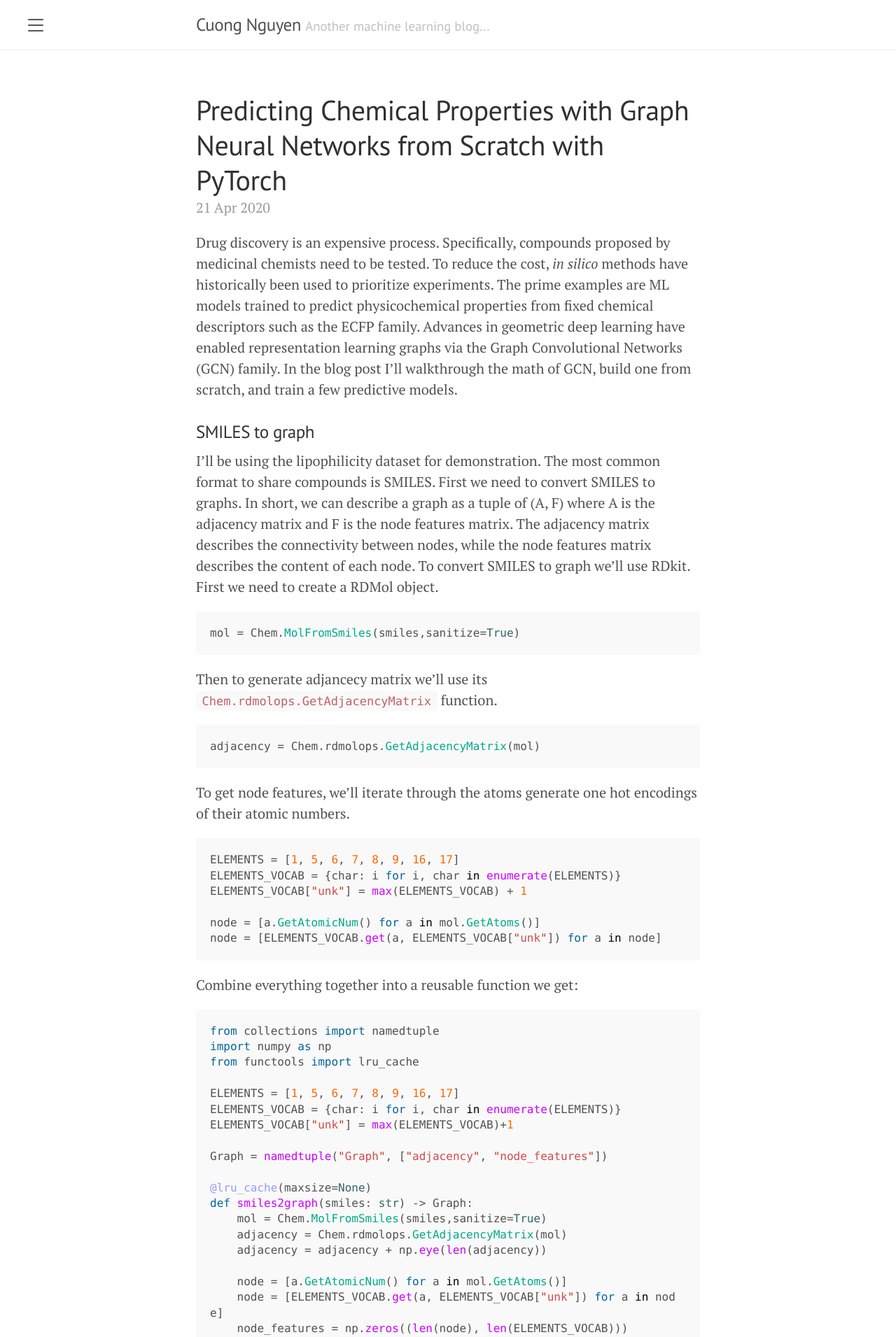
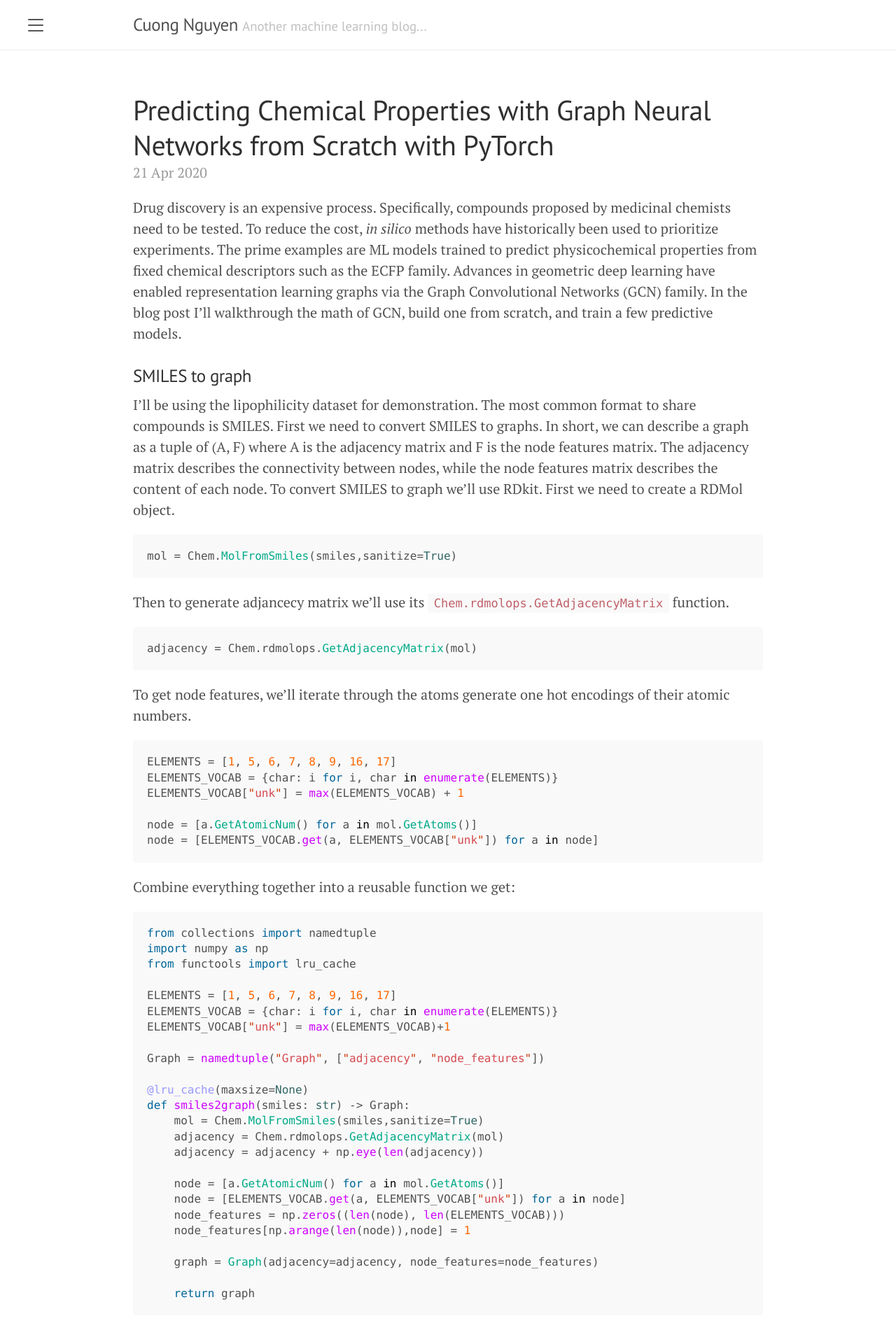
Before and after one commit to cuongqn/cuongqn.github.io, a Jekyll site: the page built from index.html, in a window 1280 px wide. Shown: the top 1911 px of the page at 70% size. Built offline with Jekyll 4.4.1, drawn with Linux system fonts in a browser that asks for light colours; the list of posts is cut into pages by our own code.

Commit message:
blog post draft

```diff
--- a/public/css/lanyon.css
+++ b/public/css/lanyon.css
@@ -82,7 +82,7 @@ h1, h2, h3, h4, h5, h6 {
 }
 @media (min-width: 56em) {
   .container {
-    max-width: 38rem;
+    max-width: 47rem;
   }
 }
 
@@ -201,12 +201,9 @@ a.sidebar-nav-item:focus {
 }
 
 /* Hide the sidebar checkbox that we toggle with `.sidebar-toggle` */
+/* Hide the sidebar checkbox that we toggle with `.sidebar-toggle` */
 .sidebar-checkbox {
-  position: absolute;
-  opacity: 0;
-  -webkit-user-select: none;
-     -moz-user-select: none;
-          user-select: none;
+  display: none;
 }
 
 /* Style the `label` that we use to target the `.sidebar-checkbox` */
```
